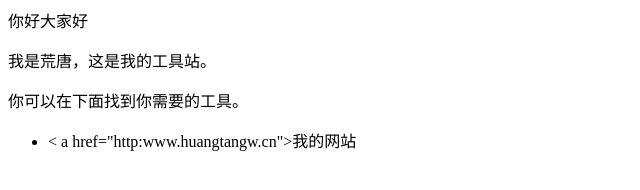
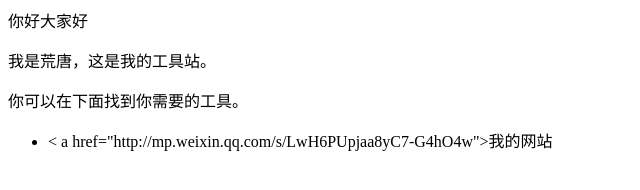
Before and after one commit to huangtangw777/github.io, a plain HTML site: page index.html in a window 1280 px wide. Shown: the whole page, without its empty margins (0-640 px from the left). Drawn offline with Linux system fonts and the light colour scheme.

Commit message:
Update index.html

```diff
--- a/index.html
+++ b/index.html
@@ -2,5 +2,5 @@
 <p>我是荒唐，这是我的工具站。</p>
 <p>你可以在下面找到你需要的工具。</p>
 <ul>
-  <li>< a href="http:www.huangtangw.cn">我的网站</a></li>
+  <li> < a href="http://mp.weixin.qq.com/s/LwH6PUpjaa8yC7-G4hO4w">我的网站</a></li>
 </ul>
```
